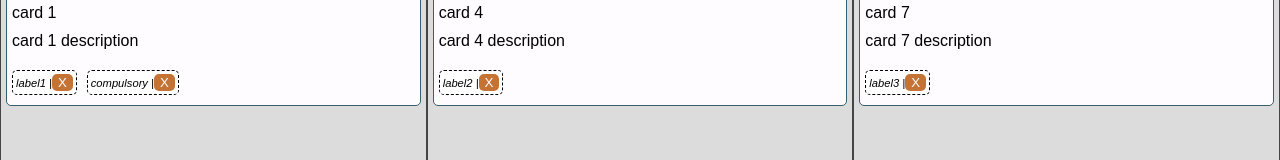
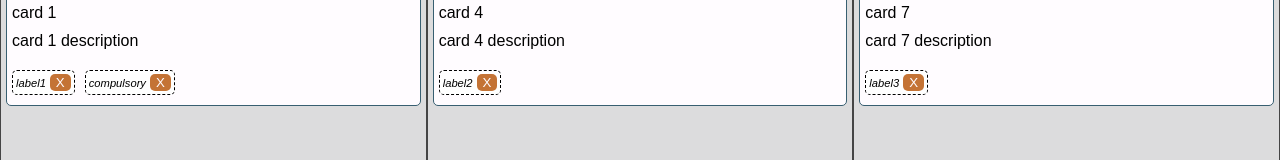
Before and after one commit to acsly/kanbanboard-naive-react, a React app: page / in a window 1280 px wide. Shown: the part 159-319 px from the top of the page. Built offline with nearby package versions, Linux system fonts and the light colour scheme.

Commit message:
label update

```diff
--- a/src/components/Labels/Label/Label.css
+++ b/src/components/Labels/Label/Label.css
@@ -11,3 +11,7 @@
     font-size: 0.7em;
     font-style: italic;
 }
+
+.removeBtn {
+    margin-left: 4px;
+}
--- a/src/components/Labels/Label/Label.js
+++ b/src/components/Labels/Label/Label.js
@@ -2,8 +2,8 @@ import React from 'react';
 import classes from './Label.css';
 
 const label = (props) => (
-    <p className={classes.Label} style={{ backgroundColor: props.color }}>{props.name} |
-        <button onClick={(cardIndex, columnIndex) => props.removeLabelClicked(props.id, cardIndex, columnIndex)}>X</button>
+    <p className={classes.Label} style={{ backgroundColor: props.color }}>{props.name}
+        <button className={classes.removeBtn} onClick={(cardIndex, columnIndex) => props.removeLabelClicked(props.id, cardIndex, columnIndex)}>X</button>
     </p>
 );
 
```
